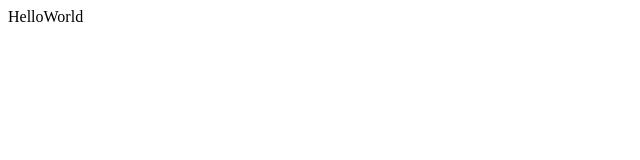
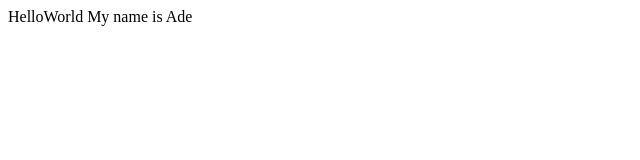
Before and after one commit to olawaleoyg/dareyio-pbl, a plain HTML site: page index.html in a window 1280 px wide. Shown: the whole page, without its empty margins (0-640 px from the left). Drawn offline with Linux system fonts and the light colour scheme.

Commit message:
update to index.html

```diff
--- a/index.html
+++ b/index.html
@@ -1 +1 @@
-<div>HelloWorld</div>
+<div>HelloWorld My name is Ade</div>
```
